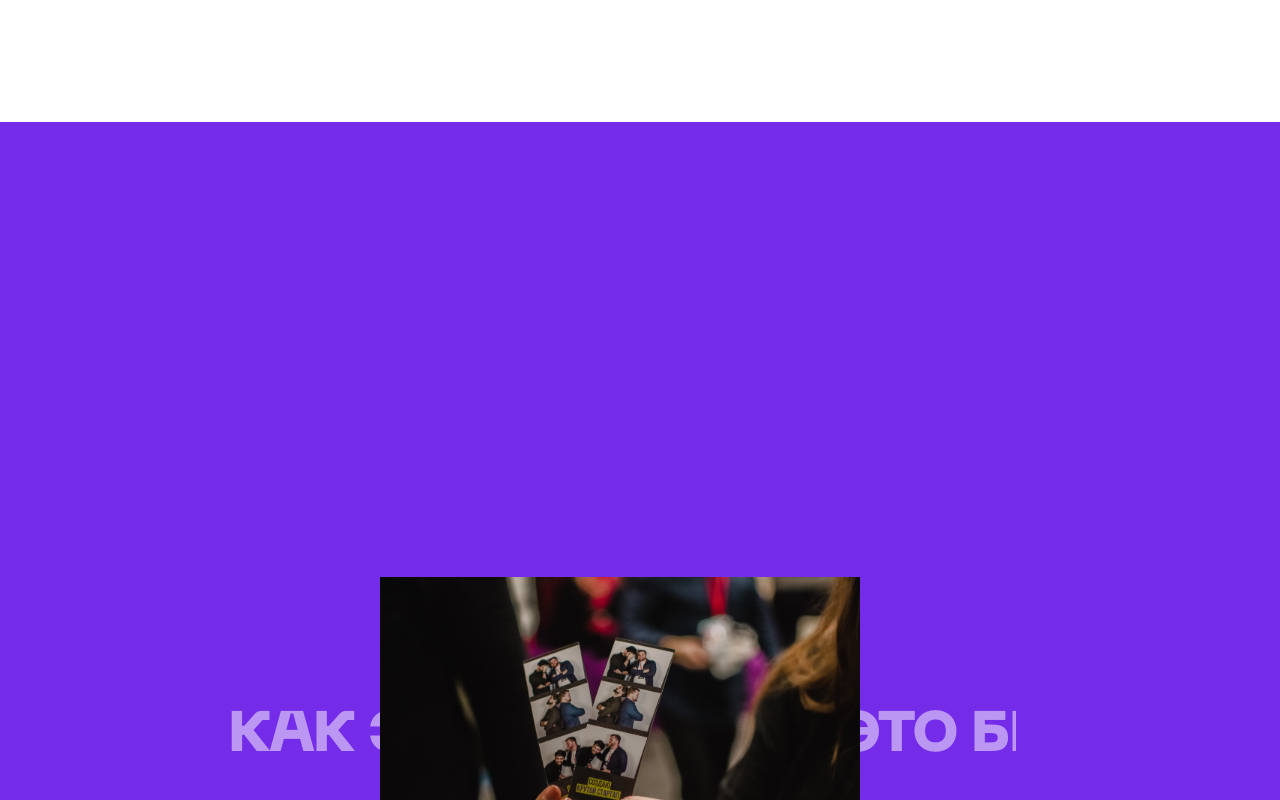
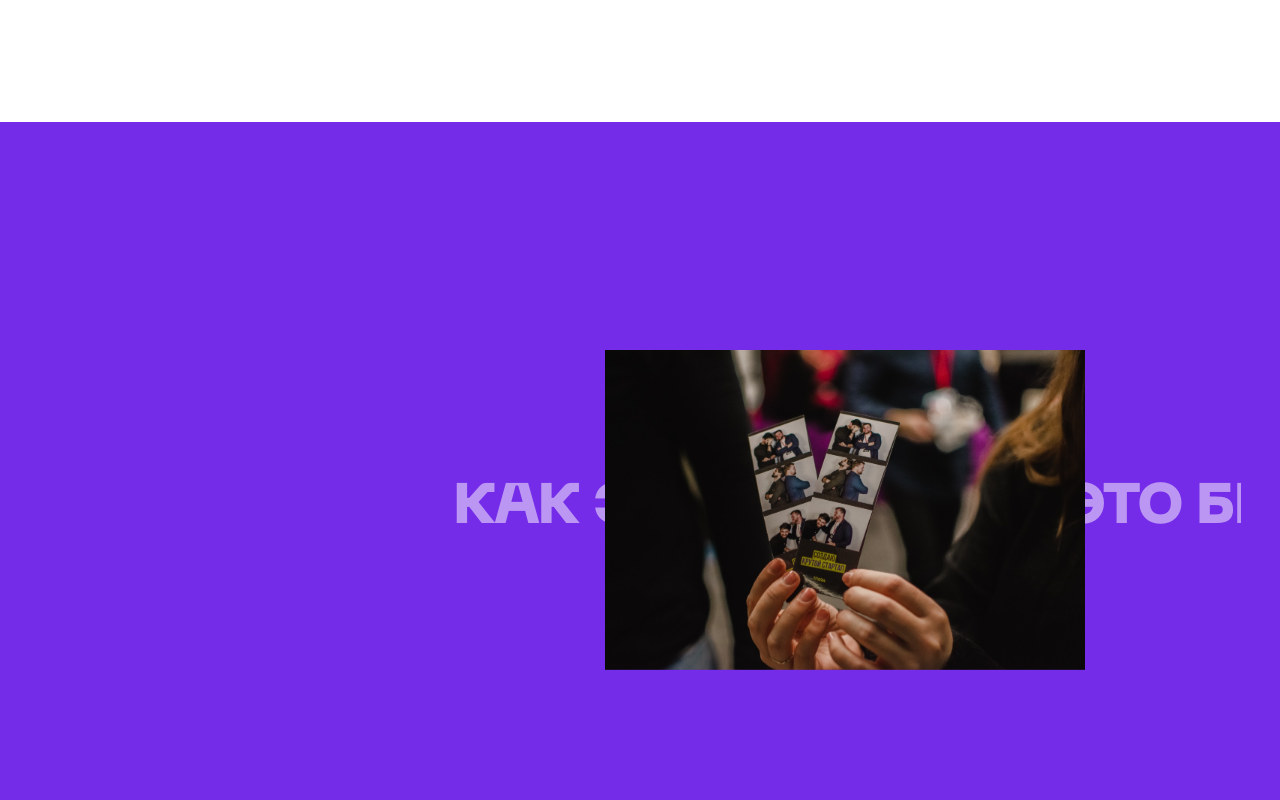
Before and after one commit to push-ebx/cifra, a Next.js app: page / in a window 1280 px wide. Shown: the part 9180-9980 px from the top of the page. Built offline with nearby package versions, Linux system fonts and the light colour scheme.

Commit message:
fix: adjust flex direction for responsive layout in running line section

```diff
--- a/src/app/(main)/_blocks/running-line/running-line.module.scss
+++ b/src/app/(main)/_blocks/running-line/running-line.module.scss
@@ -4,7 +4,6 @@ section.root {
   height: 54.5rem;
   background-color: var(--violete-dark);
   display: flex;
-  flex-direction: column;
   justify-content: end;
   align-items: center;
   padding-right: 2.75rem;
@@ -14,6 +13,7 @@ section.root {
   @include breakpoint.tabletDown {
     height: auto;
     padding: 3.12rem var(--padding-horizontal-base);
+    flex-direction: column;
   }
 
   .wrapper {
```
